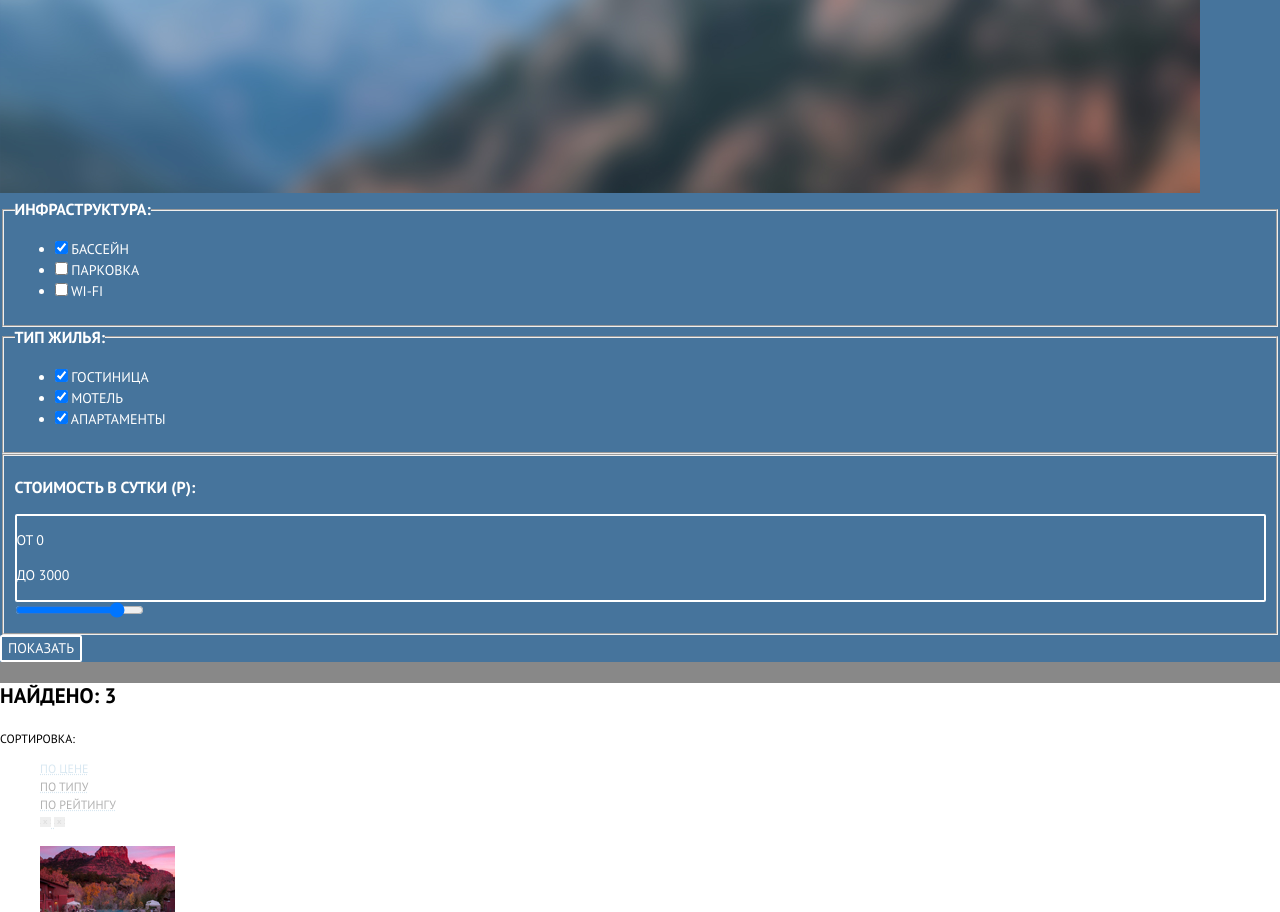
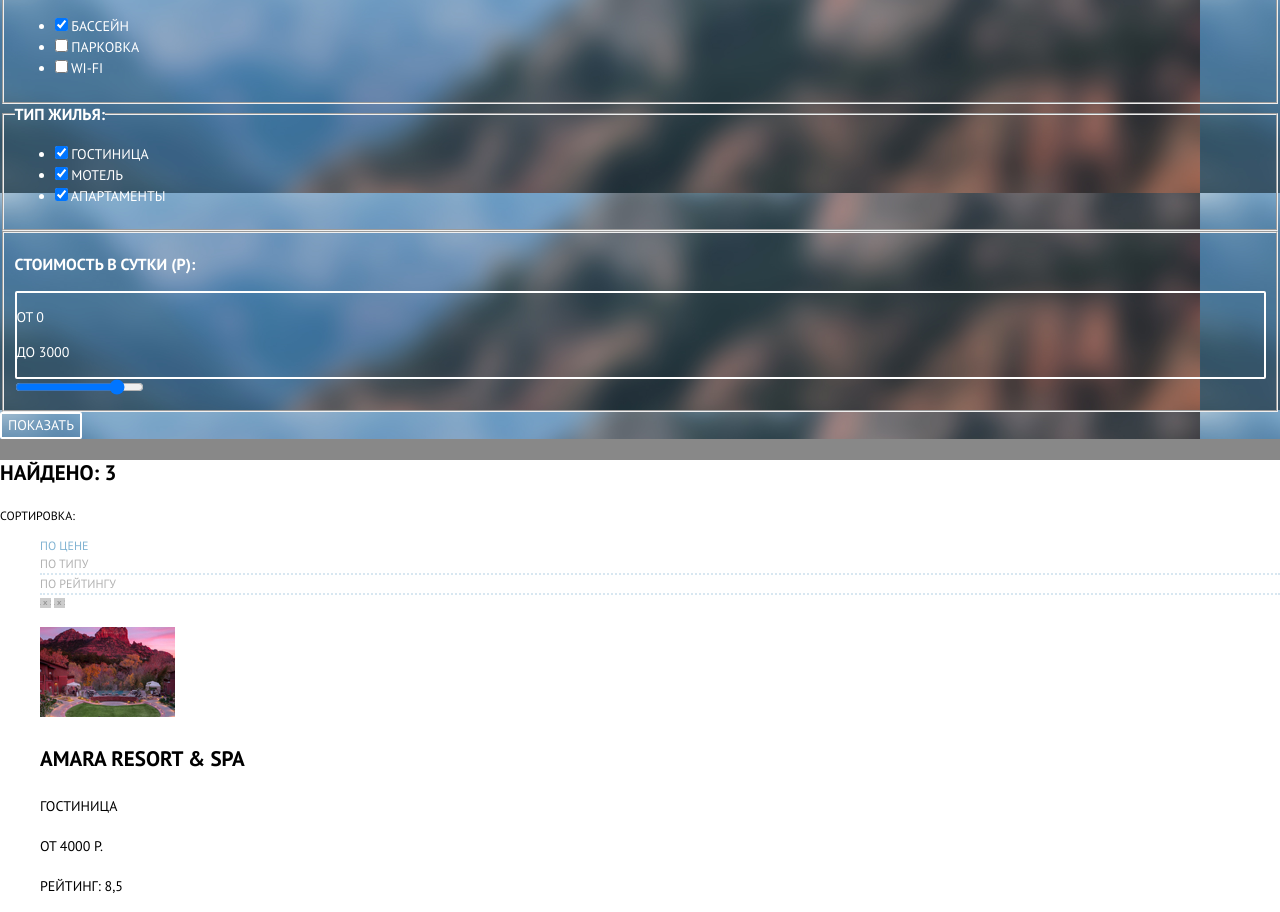
Before and after one commit to Dmitry-pipe/1683599-sedona-30, a website: page hotel.html in a window 1280 px wide. Shown: the part 234-1146 px from the top of the page. Drawn offline with Linux system fonts and the light colour scheme; placeholder pictures from the web are drawn by us.

Commit message:
Sedona style all

```diff
--- a/css/style.css
+++ b/css/style.css
@@ -282,7 +282,7 @@
   line-height: 21px;
   color: var(--basic-white);
   background-color: var(--hotel-background);
-  background-image: url(./img/hotel-background.png);
+  background-image: url("../img/hotel-background.png");
 }
 
 .filters-text-bold {
@@ -342,29 +342,26 @@
   line-height: 18px;
 }
 
-.sorting-list li {
+.sorting-item {
   opacity: 0.3;
-  text-decoration: underline dotted var(--basic-skyblue2);
-}
-
-.sorting-list li:hover,
-.sorting-list li:focus {
-  opacity: 0.8;
-  color: var(--basic-skyblue2);
-  text-decoration-color: underline dotted var(--basic-white);
+  border-bottom: 2px dotted var(--basic-skyblue2);  /* вместо непереопределямого text-decoration*/
 }
 
 .sorting-current {
-  opacity: 1.0;
+  opacity: 1;
   color: var(--basic-skyblue2);
-  /*text-decoration: initial;
-  text-decoration-thickness: 0%;*/
-  text-decoration-color: underline dotted var(--basic-white);
-  /*text-decoration: underline dotted var(--basic-white);*/
-  /*text-decoration-line: none;
-  text-decoration-skip: spaces; */
+  border-bottom: transparent;
+}
 
+.sorting-item:hover,
+.sorting-item:focus,
+.sorting-current:hover,
+.sorting-current:focus {
+  opacity: 0.8;
+  color: var(--basic-skyblue2);
 }
+
+
 
 /* Living list */
 
--- a/hotel.html
+++ b/hotel.html
@@ -41,9 +41,9 @@
     <section class="filters">
       <!--
       <h2>Фильтр номеров</h2>
+
+      <img class="feature-image" src="./img/hotel-background.png" width="1200" height="217" alt="Жильё в настоящем городке">
       -->
-      <img class="feature-image" src="./img/hotel-background.png" width="1200" height="217" alt="Жильё в настоящем городке">
-
       <form method="get" action="https://echo.htmlacademy.ru">
         <fieldset>
           <legend class="filters-text-bold">Инфраструктура:</legend>
@@ -123,9 +123,9 @@
       <p class="sorting-text">Сортировка:</p>
 
       <ul class="sorting-list">
-        <li class="sorting-current">По цене</li>
-        <li>По типу</li>
-        <li>По рейтингу</li>
+        <li class="sorting-item sorting-current">По цене</li>
+        <li class="sorting-item">По типу</li>
+        <li class="sorting-item">По рейтингу</li>
         <li>
           <img src="https://via.placeholder.com/11x10" alt="Triu up">
           <img src="https://via.placeholder.com/11x10" alt="Triu down">
```
